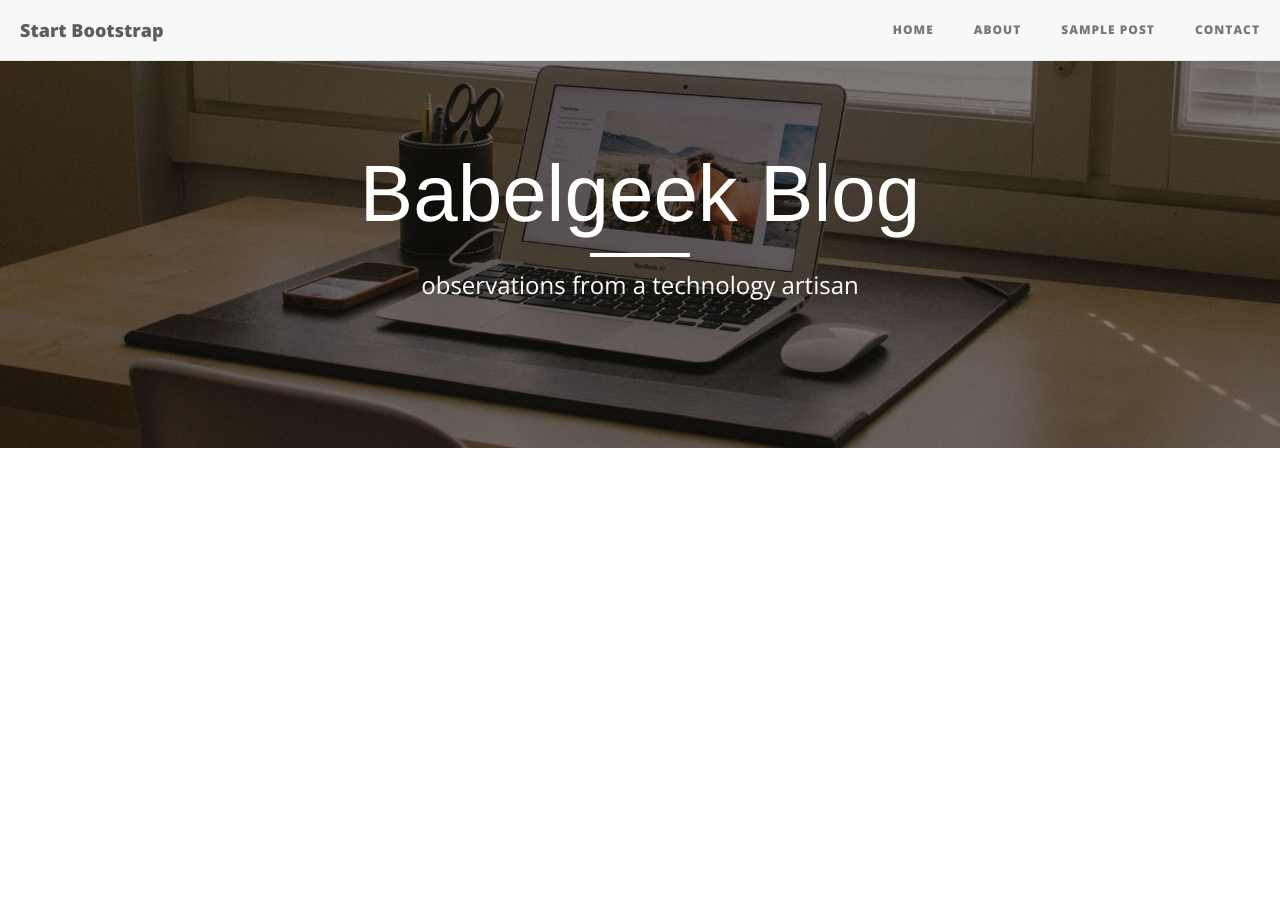
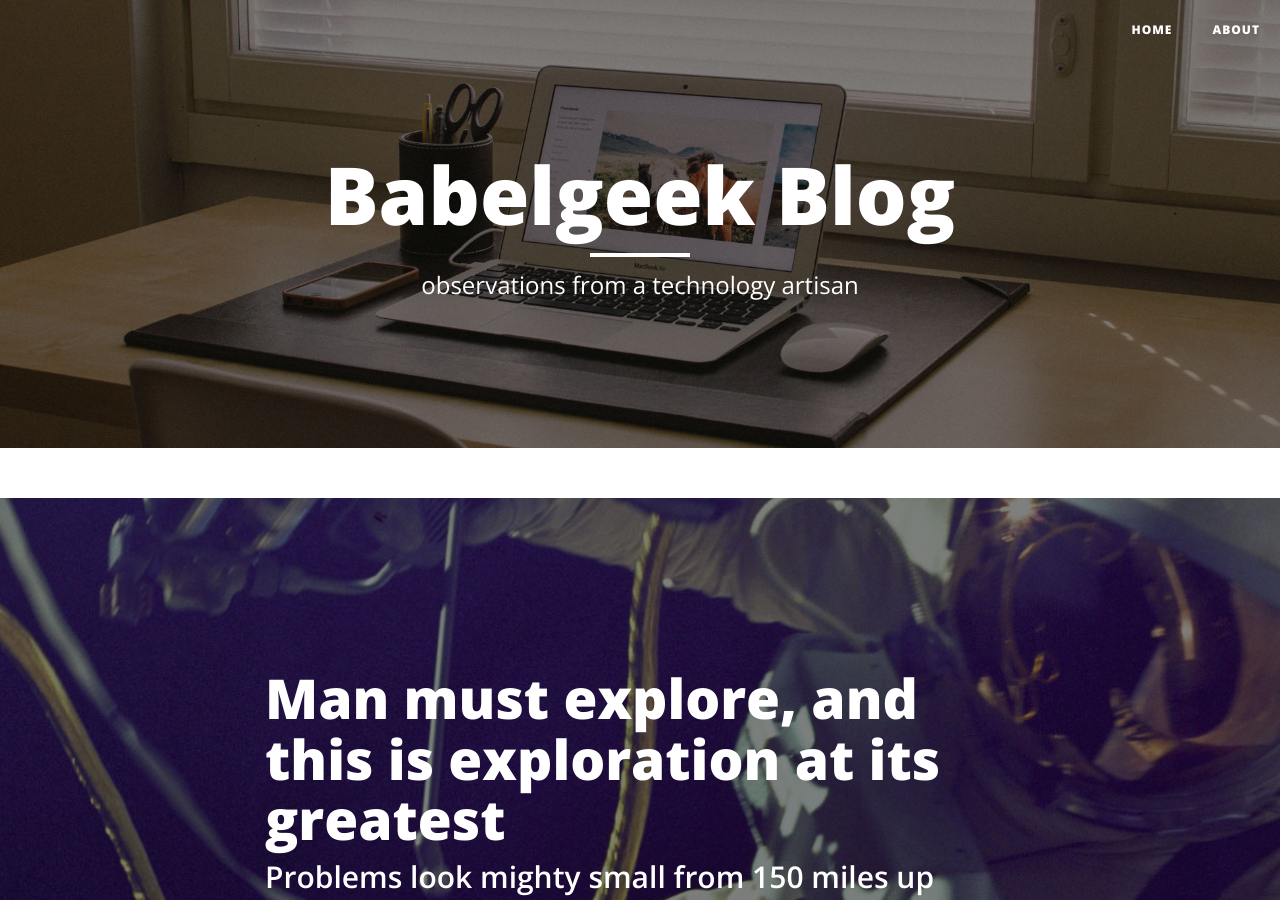
Before and after one commit to tsblack/tsblack.github.io, a Jekyll site: the page built from _posts/2015-04-12-blogging-like-a-hacker.md, in a window 1280 px wide and 900 px high. Built offline with Jekyll 4.4.1, drawn with Linux system fonts in a browser that asks for light colours; nearby versions of some CDN libraries; library files that are not in the unit come from our copies.

Commit message:
Jekyll cleanup

```diff
--- a/_includes/post.html
+++ b/_includes/post.html
@@ -1,77 +1,6 @@
-<!DOCTYPE html>
-<html lang="en">
-
-<head>
-
-    <meta charset="utf-8">
-    <meta http-equiv="X-UA-Compatible" content="IE=edge">
-    <meta name="viewport" content="width=device-width, initial-scale=1">
-    <meta name="description" content="">
-    <meta name="author" content="">
-
-    <title>Clean Blog - Sample Post</title>
-
-    <!-- Bootstrap Core CSS -->
-    <link href="css/bootstrap.min.css" rel="stylesheet">
-
-    <!-- Custom CSS -->
-    <link href="css/clean-blog.min.css" rel="stylesheet">
-
-    <!-- Custom Fonts -->
-    <link href="http://maxcdn.bootstrapcdn.com/font-awesome/4.1.0/css/font-awesome.min.css" rel="stylesheet" type="text/css">
-    <link href='http://fonts.googleapis.com/css?family=Lora:400,700,400italic,700italic' rel='stylesheet' type='text/css'>
-    <link href='http://fonts.googleapis.com/css?family=Open+Sans:300italic,400italic,600italic,700italic,800italic,400,300,600,700,800' rel='stylesheet' type='text/css'>
-
-    <!-- HTML5 Shim and Respond.js IE8 support of HTML5 elements and media queries -->
-    <!-- WARNING: Respond.js doesn't work if you view the page via file:// -->
-    <!--[if lt IE 9]>
-        <script src="https://oss.maxcdn.com/libs/html5shiv/3.7.0/html5shiv.js"></script>
-        <script src="https://oss.maxcdn.com/libs/respond.js/1.4.2/respond.min.js"></script>
-    <![endif]-->
-
-</head>
-
-<body>
-
-    <!-- Navigation -->
-    <nav class="navbar navbar-default navbar-custom navbar-fixed-top">
-        <div class="container-fluid">
-            <!-- Brand and toggle get grouped for better mobile display -->
-            <div class="navbar-header page-scroll">
-                <button type="button" class="navbar-toggle" data-toggle="collapse" data-target="#bs-example-navbar-collapse-1">
-                    <span class="sr-only">Toggle navigation</span>
-                    <span class="icon-bar"></span>
-                    <span class="icon-bar"></span>
-                    <span class="icon-bar"></span>
-                </button>
-                <a class="navbar-brand" href="index.html">Start Bootstrap</a>
-            </div>
-
-            <!-- Collect the nav links, forms, and other content for toggling -->
-            <div class="collapse navbar-collapse" id="bs-example-navbar-collapse-1">
-                <ul class="nav navbar-nav navbar-right">
-                    <li>
-                        <a href="index.html">Home</a>
-                    </li>
-                    <li>
-                        <a href="about.html">About</a>
-                    </li>
-                    <li>
-                        <a href="post.html">Sample Post</a>
-                    </li>
-                    <li>
-                        <a href="contact.html">Contact</a>
-                    </li>
-                </ul>
-            </div>
-            <!-- /.navbar-collapse -->
-        </div>
-        <!-- /.container -->
-    </nav>
-
     <!-- Page Header -->
     <!-- Set your background image for this header on the line below. -->
-    <header class="intro-header" style="background-image: url('img/post-bg.jpg')">
+    <header class="intro-header" style="background-image: url('/img/post-bg.jpg')">
         <div class="container">
             <div class="row">
                 <div class="col-lg-8 col-lg-offset-2 col-md-10 col-md-offset-1">
```
